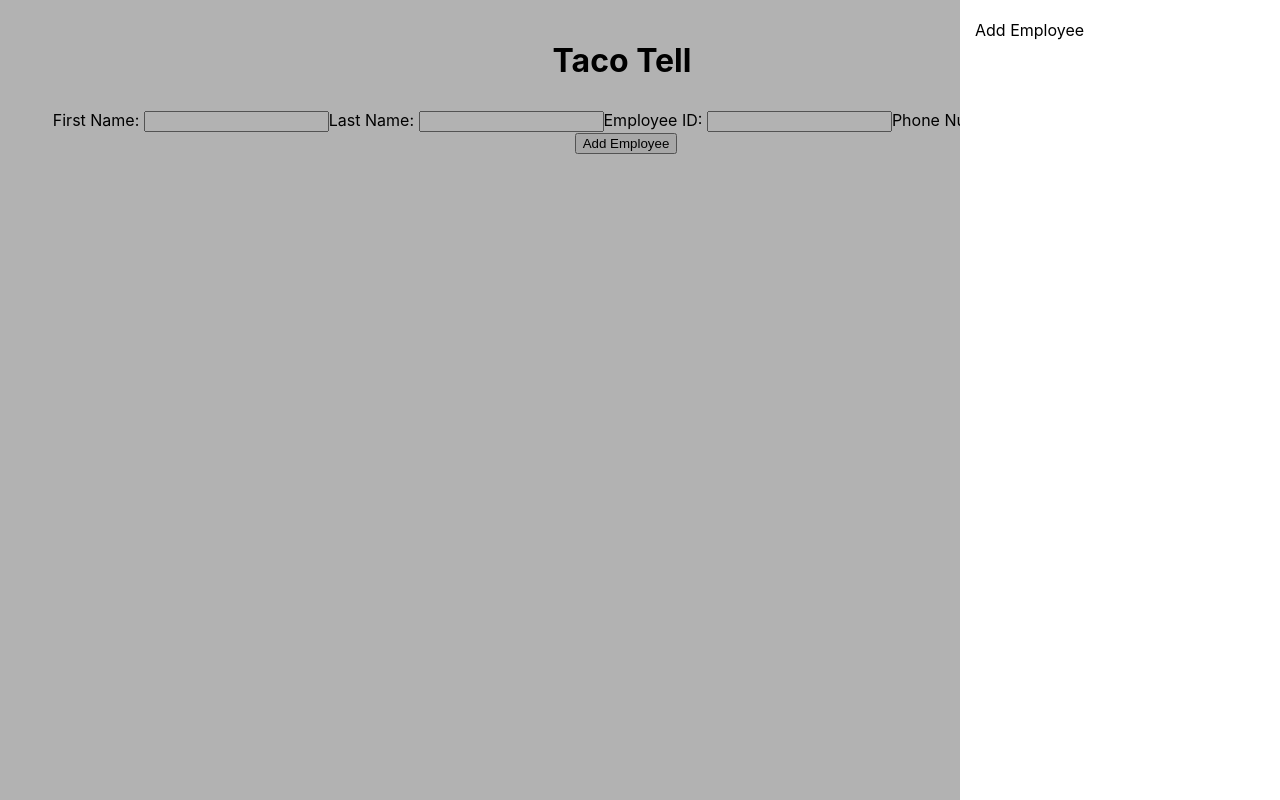
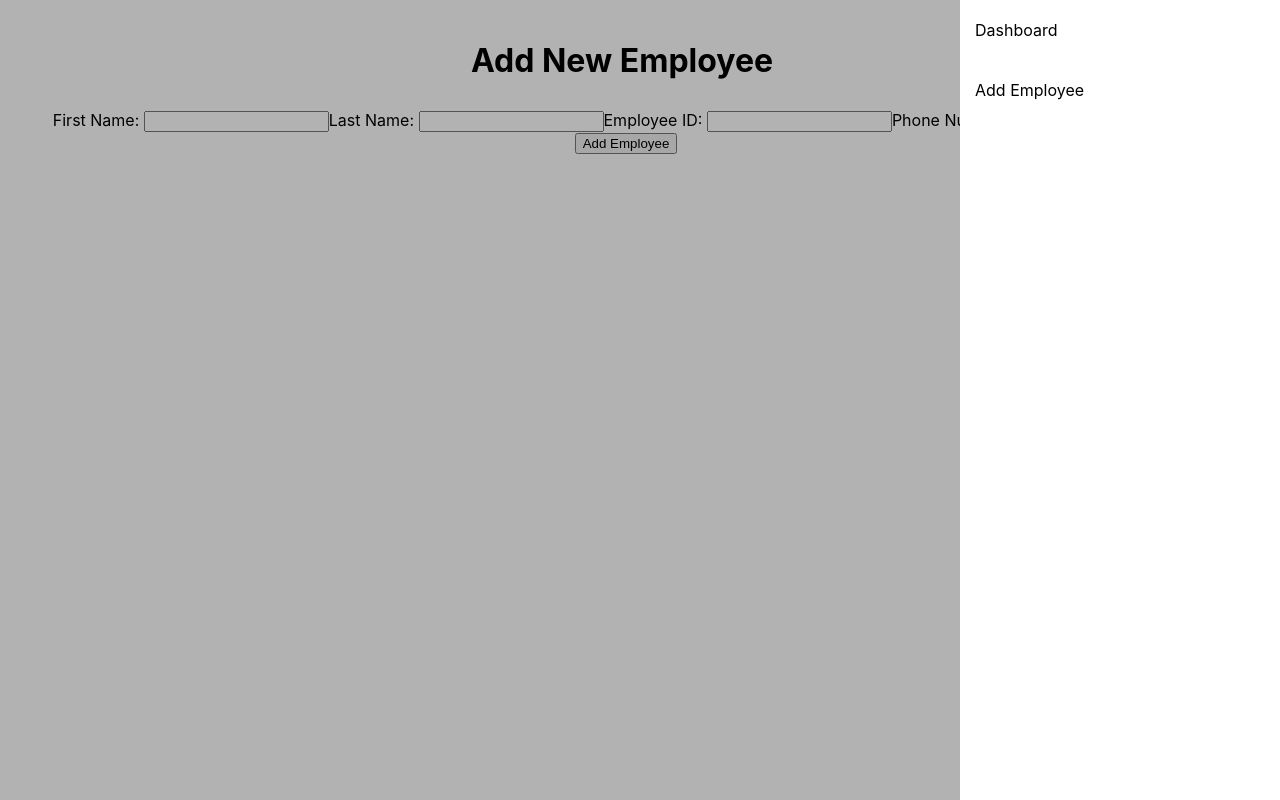
Before and after one commit to dommie123/Taco_Tell, a React (Create React App) app in the folder frontend/: page /add_employee in a window 1280 px wide. Both pictures are taken after a click on the button 1238 px from the left and 60 px from the top of the page. Built offline with nearby package versions, Linux system fonts and the light colour scheme.

Commit message:
Separated Add Employees page and Employees Dashboard into their own routes

```diff
--- a/frontend/package.json
+++ b/frontend/package.json
@@ -16,6 +16,7 @@
     "react": "^19.2.7",
     "react-dom": "^19.2.7",
     "react-redux": "^9.3.0",
+    "react-router-dom": "^7.18.3",
     "react-scripts": "5.0.1",
     "web-vitals": "^2.1.4"
   },
--- a/frontend/src/App/App.js
+++ b/frontend/src/App/App.js
@@ -1,14 +1,18 @@
 import React, { useState } from 'react';
 import { useDispatch } from 'react-redux';
+// import { useNavigate } from 'react-router-dom';
 
 import { IconButton } from '@mui/material';
 import MenuIcon from '@mui/icons-material/Menu';
 
+import { CLIENT_URL } from '../constants';
+
 import { setCMOpen, setCMCoords } from '../slices/globalSlice';
 
+import Router from '../nav/router';
 import { Drawer } from '../components/common';
 // import { Employees } from '../components/feature';
-import { AddEmployee } from '../components/feature';
+// import { AddEmployee } from '../components/feature';
 
 import './App.css';
 
@@ -32,22 +36,35 @@ function App() {
 		setDrawerOpen(false);
 	}
 
+	const determineHeaderTitleFromLocation = () => {
+		switch (window.location.pathname) {
+			case "/":
+				return "Taco Tell";
+			case "/add_employee":
+				return "Add New Employee";
+			default:
+				return "Oops!";
+		}
+	}
+
 	return (
 		<div className="App">
 			<header className="app-header">
-				<h1 className="app-h1">Taco Tell</h1>
+				<h1 className="app-h1">{determineHeaderTitleFromLocation()}</h1>
 				<IconButton className="app-menu" onClick={handleToggleDrawer}>
 					<MenuIcon />
 				</IconButton>
 			</header>
 			{/* <Employees /> */}
-			<AddEmployee onEmployeeCreated={() => { console.log("Employee created!") }}/>
+			{/* <AddEmployee onEmployeeCreated={() => { console.log("Employee created!") }}/> */}
+			<Router />
 			<Drawer
 				isOpen={drawerOpen}
 				onClose={handleCloseDrawer}
-				onItemSelect={(item) => { console.log({item}) }}
+				onItemSelect={(item) => { window.open(`${CLIENT_URL}/${item.props.value}`, "_self") }}
 			>
-				<div>Add Employee</div>
+				<div value="">Dashboard</div>
+				<div value="add_employee">Add Employee</div>
 			</Drawer>
 		</div>
 	);
--- a/frontend/src/constants.js
+++ b/frontend/src/constants.js
@@ -1,5 +1,6 @@
 // Global Constants
 export const SERVER_URL = "http://127.0.0.1:5000";
+export const CLIENT_URL = "http://localhost:3000";
 
 // Mock Constants (these are for testing the UI only)
 export const MOCK_EMPLOYEES_DATA = [
--- a/frontend/src/nav/router.jsx
+++ b/frontend/src/nav/router.jsx
@@ -0,0 +1,23 @@
+import React from 'react';
+import { createBrowserRouter, RouterProvider } from 'react-router-dom';
+
+import { AddEmployee, Employees } from '../components/feature';
+
+const router = createBrowserRouter([
+    {
+        path: "/",
+        element: <Employees />
+    },
+    {
+        path: "/add_employee",
+        element: <AddEmployee onEmployeeCreated={() => {}} />
+    }
+]);
+
+export default function Router({children}) {
+    return (
+        <RouterProvider router={router}>
+            {children}
+        </RouterProvider>
+    )
+}
```
Also changed, not shown: 1 other file (tests, documents, lock files or other folders).
